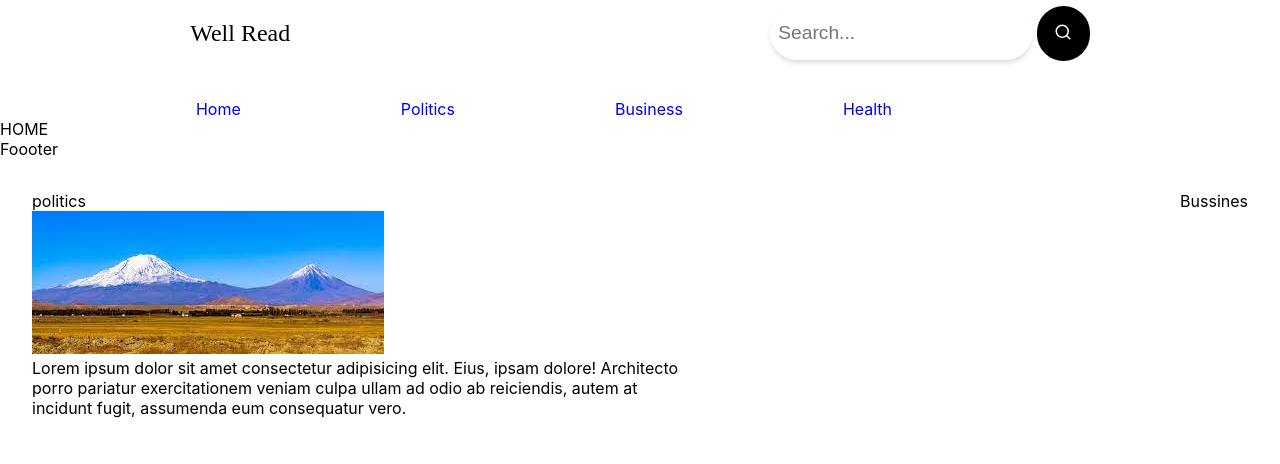
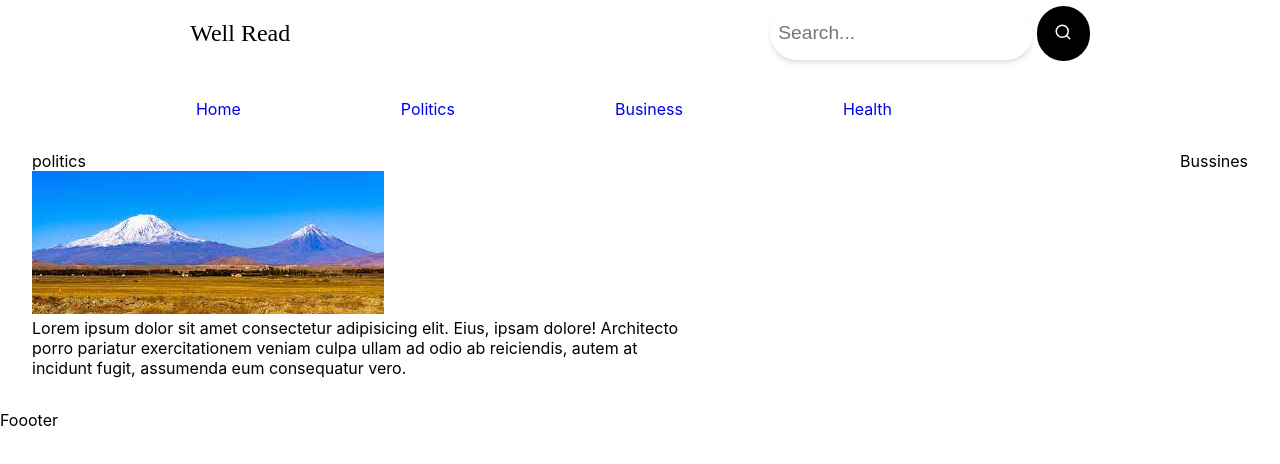
Before and after one commit to Jacsonrai/tutorClass, a React (Create React App) app: page /Home in a window 1280 px wide. Shown: the top 464 px of the page. Built offline with nearby package versions, Linux system fonts and the light colour scheme.

Commit message:
staged changed

```diff
--- a/src/App.js
+++ b/src/App.js
@@ -1,14 +1,13 @@
-import React from 'react'
-import {BrowserRouter} from 'react-router-dom'
-import Routing  from './Routing/Routing'
-import Home from './Home'
+import React from "react";
+import { BrowserRouter } from "react-router-dom";
+import Routing from "./Routing/Routing";
+
 export const App = () => {
   return (
     <>
-    <BrowserRouter>
-    <Routing/>
-    </BrowserRouter>
-    <Home/>
+      <BrowserRouter>
+        <Routing />
+      </BrowserRouter>
     </>
-  )
-}
+  );
+};
--- a/src/Component/NavSection/TopNav.jsx
+++ b/src/Component/NavSection/TopNav.jsx
@@ -46,7 +46,6 @@ const TopNav = () => {
         <BottomNav navData={navData} />
       </div>
     </div>
-
   );
 };
 export default TopNav;
--- a/src/Home.css
+++ /dev/null
@@ -1,9 +0,0 @@
-
-
-
-.maincontiner{
-    display:flex;
-     justify-content: center;
-     margin: 2em;
-     column-gap: 30em;
-}
--- a/src/Home.jsx
+++ /dev/null
@@ -1,25 +0,0 @@
-import React from 'react'
-import './Home.css'
-
-import Bussiness from './Component/Bussiness/Bussiness'
-import Politics from './Component/Politics/Politics'
-const Home=()=> {
-  return (
-    <div className='Homecontainer' >
-      <div className='maincontiner'>
-        <div className='leftcontainer'>
-           <Politics/>
-
-        </div>
-        <div className='rightcontainer'>
-
-            <Bussiness/>
-
-        </div>
-
-      </div>
-    </div>
-  )
-}
-
-export default Home
--- a/src/Pages/Home/Home.jsx
+++ b/src/Pages/Home/Home.jsx
@@ -1,9 +1,20 @@
-import React from 'react'
-
+import React from "react";
+import "./home.css";
+import Politics from "../../Component/Politics/Politics";
+import Bussiness from "../../Component/Bussiness/Bussiness";
 const Home = () => {
   return (
-    <div>HOME</div>
-  )
-}
+    <div className="Homecontainer">
+      <div className="maincontiner">
+        <div className="leftcontainer">
+          <Politics />
+        </div>
+        <div className="rightcontainer">
+          <Bussiness />
+        </div>
+      </div>
+    </div>
+  );
+};
 
-export default Home
+export default Home;
--- /dev/null
+++ b/src/Pages/Home/home.css
@@ -0,0 +1,6 @@
+.maincontiner {
+  display: flex;
+  justify-content: center;
+  margin: 2em;
+  column-gap: 30em;
+}
```
Lines whose indentation alone changed are shown as unchanged.
